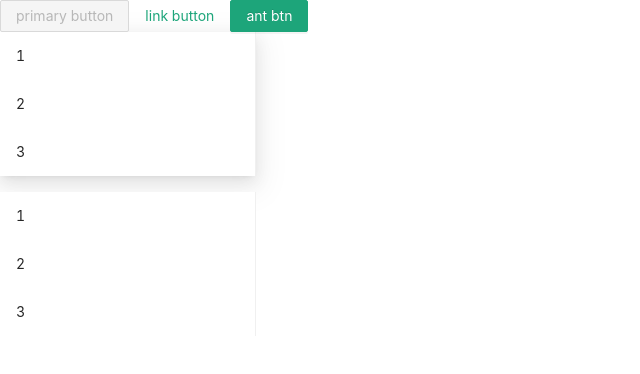
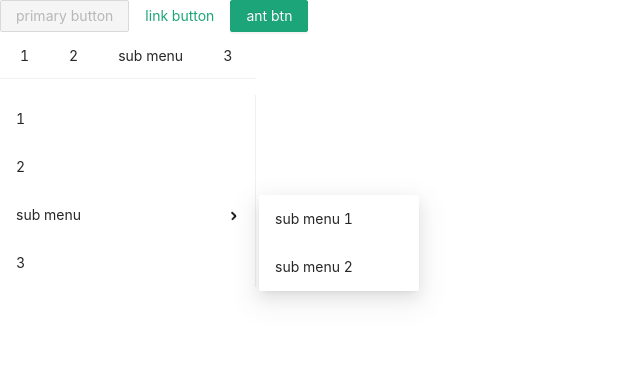
Before and after one commit to cc7gs/react-workshop, a React (Create React App) app: page / in a window 1280 px wide. Shown: the top 374 px of the page, without its empty margins (0-640 px from the left). Built offline with nearby package versions, Linux system fonts and the light colour scheme.

Commit message:
feat: menu

```diff
--- a/src/components/Menu/MenuContext.tsx
+++ b/src/components/Menu/MenuContext.tsx
@@ -1,8 +1,9 @@
 import { createContext } from 'react';
-
+import {MenuMode} from './menu';
 interface IMenuContext{
     onSelect?:(idx:React.Key)=>void;
     activeKey:React.Key;
+    mode:MenuMode;
 }
-const MenuContext=createContext<IMenuContext>({activeKey:'0'});
+const MenuContext=createContext<IMenuContext>({activeKey:'0',mode:'vertical'});
 export default MenuContext
--- a/src/components/Menu/MenuItem.tsx
+++ b/src/components/Menu/MenuItem.tsx
@@ -26,11 +26,10 @@ const MenuItem:React.FC<MenuItemProps>=({
     const classes=classNames(prefixCls,className,{
         [`${prefixCls}-active`]:eventKey===activeKey,
         [`${prefixCls}-selected`]:eventKey===activeKey,
-
         [`${prefixCls}-disabled`]:disabled
     })
     const handleClick=()=>{
-        if(onSelect){
+        if(onSelect&&!disabled){
             onSelect(eventKey);
         }
     }
@@ -40,4 +39,6 @@ const MenuItem:React.FC<MenuItemProps>=({
         </li>
     )
 }
+MenuItem.displayName="menuItem";
+
 export default MenuItem;
--- /dev/null
+++ b/src/components/Menu/SubMenu.tsx
@@ -0,0 +1,113 @@
+import classNames from 'classnames';
+import React, { FunctionComponentElement, useContext, useState } from 'react'
+import { MenuItemProps } from './MenuItem';
+import MenuContext from './MenuContext'
+import getPrefixCls from '../../utils/getPrefix';
+
+export interface SubMenuProps {
+    disabled?: boolean;
+    eventKey?: React.Key;
+    title?: React.ReactNode
+    className?: string;
+    icon?: React.ReactNode;
+    style?: React.CSSProperties;
+}
+
+const SubMenu: React.FC<SubMenuProps> = ({
+    title,
+    className,
+    eventKey,
+    disabled,
+    icon,
+    children
+}) => {
+    const [isOpen, setOpen] = useState(false);
+    const { activeKey, onSelect, mode } = useContext(MenuContext);
+
+    const prefixCls = getPrefixCls('menu-submenu');
+    const classes = classNames(prefixCls,
+        `${prefixCls}-${mode}`,
+        className,
+        {
+            [`${prefixCls}-active`]: eventKey === activeKey,
+            [`${prefixCls}-selected`]: eventKey === activeKey,
+            [`${prefixCls}-disabled`]: disabled,
+            [`${prefixCls}-open`]: isOpen,
+        });
+
+    const renderChildren = () => {
+        const childrenComponent = React.Children.map(children, (child, index) => {
+            const childElement = child as FunctionComponentElement<MenuItemProps>
+            if (childElement.type.displayName === 'menuItem') {
+                //@TODO: 临时加入样式
+                return React.cloneElement(childElement, {
+                    eventKey:`${eventKey}-${index}`,
+                    style: mode!=='horizontal'?{ paddingLeft: 48 }:{}
+                })
+            } else {
+                console.error(`It's not Menu Item`);
+            }
+        })
+        if (!isOpen) {
+            return <div />;
+        }
+
+        return (
+            <ul className={classNames(
+                'ant-menu',
+                'ant-menu-sub',
+                `ant-menu-${mode}`,
+            )}>
+                {childrenComponent}
+            </ul>
+        )
+    }
+
+    const handleClick = (e: React.MouseEvent) => {
+        e.preventDefault();
+        setOpen(!isOpen);
+    }
+    let timer:any;
+
+    const handleMouse=(e:React.MouseEvent,toggle:boolean)=>{
+        timer&&clearTimeout(timer);
+        timer=setTimeout(() => {
+            setOpen(toggle);
+        }, 300);
+    }
+    let titleClickEvents = {};
+    let titleMouseEvents = {};
+    if (!disabled) {
+        titleClickEvents = {
+            onClick: handleClick
+        }
+        if(mode!=='inline'){
+            titleMouseEvents={
+                onMouseEnter:(e:React.MouseEvent)=>handleMouse(e,true),
+                onMouseLeave:(e:React.MouseEvent)=>handleMouse(e,false)
+            }
+        }
+    }
+    return (
+        <li className={classes} {...titleMouseEvents} key={eventKey} role="menuitem">
+            <div
+                className={`${prefixCls}-title`}
+                {...titleClickEvents}
+                role="button"
+                aria-expanded={isOpen}
+                aria-haspopup="true"
+                title={typeof title === 'string' ? title : undefined}
+            >
+                {title}
+                {icon || <i className={'ant-menu-submenu-arrow'} />}
+            </div>
+            {/* @TODO: 临时加入样式 */}
+            <div style={mode==='horizontal'?{position:'absolute'}:{}}>
+            {renderChildren()}
+            </div>
+        </li>
+    )
+}
+SubMenu.displayName = "subMenu";
+
+export default SubMenu
--- a/src/components/Menu/menu.tsx
+++ b/src/components/Menu/menu.tsx
@@ -2,10 +2,11 @@ import classNames from 'classnames';
 import React, { useState } from 'react'
 import getPrefixCls from '../../utils/getPrefix';
 import MenuItem from './MenuItem';
+import SubMenu from './SubMenu'
 import MenuContext from './MenuContext'
 
 
-type MenuMode = 'horizontal' | 'vertical' | 'inline';
+export type MenuMode = 'horizontal' | 'vertical' | 'inline';
 
 export interface MenuProps {
     defaultSelectKey?: React.Key;
@@ -35,7 +36,8 @@ const Menu: React.FC<MenuProps> = (props) => {
     }
     const menuProps={
         activeKey:activeKey,
-        onSelect:handleClick
+        onSelect:handleClick,
+        mode,
     };
     return (
         <ul className={classes} style={style}>
@@ -45,5 +47,6 @@ const Menu: React.FC<MenuProps> = (props) => {
         </ul>
     )
 }
+Menu.displayName="menu";
 
-export {MenuItem,Menu as default}
+export {MenuItem,SubMenu,Menu as default}
--- a/src/demo.tsx
+++ b/src/demo.tsx
@@ -3,7 +3,7 @@ import { Button as AntButton,Menu as AntMenu, Space } from 'antd'
 import './index.less';
 
 import Button from './components/Button/index';
-import Menu, { MenuItem } from './components/Menu/menu'
+import Menu, { MenuItem,SubMenu } from './components/Menu/menu'
 
 export default function Demo() {
     return (
@@ -13,17 +13,28 @@ export default function Demo() {
             <AntButton type="primary">ant btn </AntButton>
             <Menu
                 style={{ width: 256 }}
+                mode="horizontal"
             >
                 <MenuItem eventKey="1">1</MenuItem>
                 <MenuItem eventKey="2">2</MenuItem>
-                <MenuItem eventKey="3">3</MenuItem>
+                <SubMenu title="sub menu" eventKey="3">
+                    <MenuItem eventKey="3-1">sub menu 1</MenuItem>
+                    <MenuItem eventKey="3-2">sub menu 2</MenuItem>
+                </SubMenu>
+                <MenuItem eventKey="4">3</MenuItem>
             </Menu>
-            <Space direction="horizontal"  split="-" >
+            <Space direction="horizontal" size="large" >
             <AntMenu
                  style={{ width: 256 }}
+                 mode="vertical"
+                 defaultOpenKeys={['sub1']}
             >
                 <AntMenu.Item key="1">1</AntMenu.Item>
                 <AntMenu.Item key="2">2</AntMenu.Item>
+                <AntMenu.SubMenu key="sub1" title="sub menu" >
+                    <AntMenu.Item key="sub1-1">sub menu 1</AntMenu.Item>
+                    <AntMenu.Item key="sub1-2">sub menu 2</AntMenu.Item>
+                </AntMenu.SubMenu>
                 <AntMenu.Item key="3">3</AntMenu.Item>
             </AntMenu>
             </Space>
```
